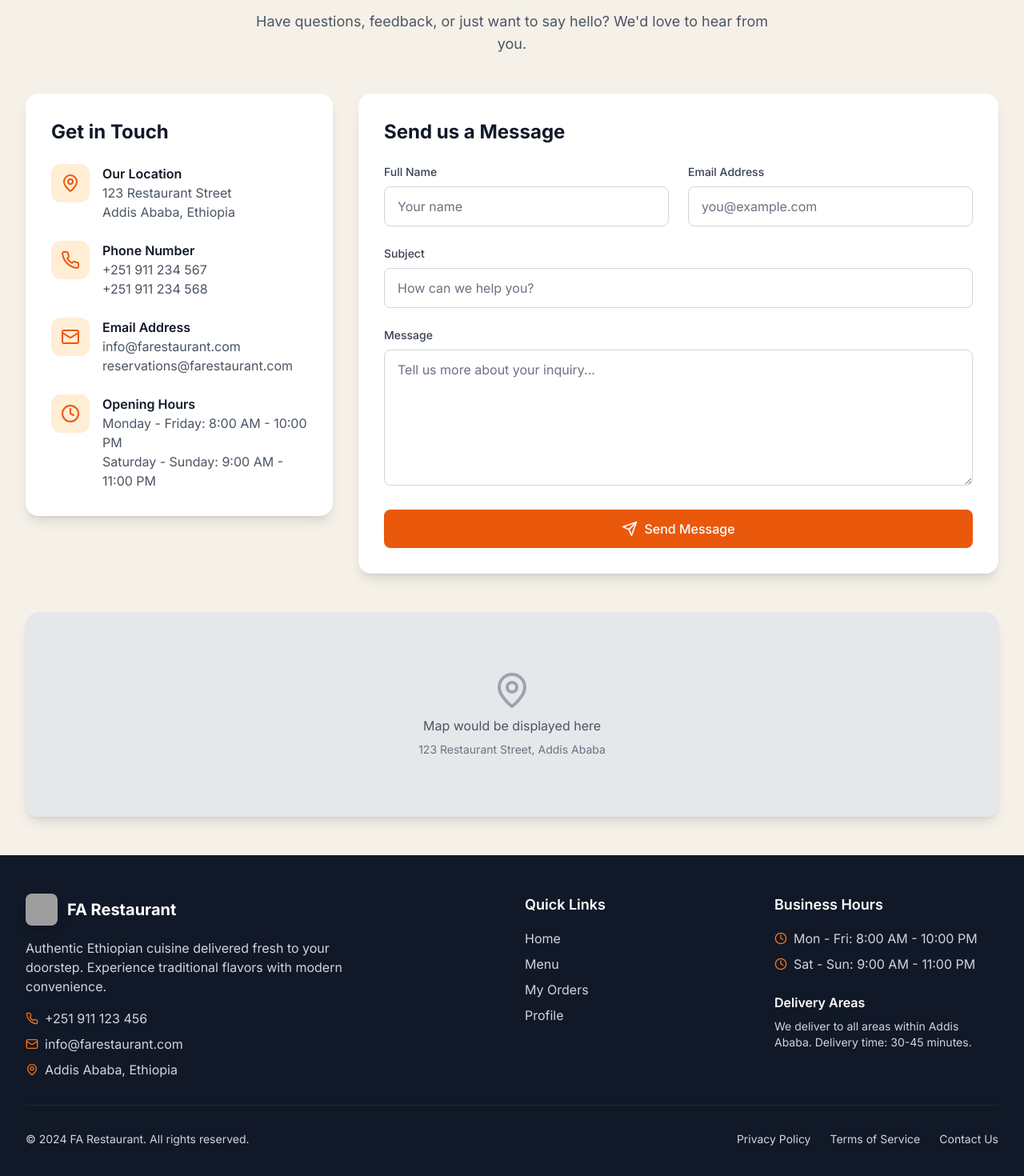
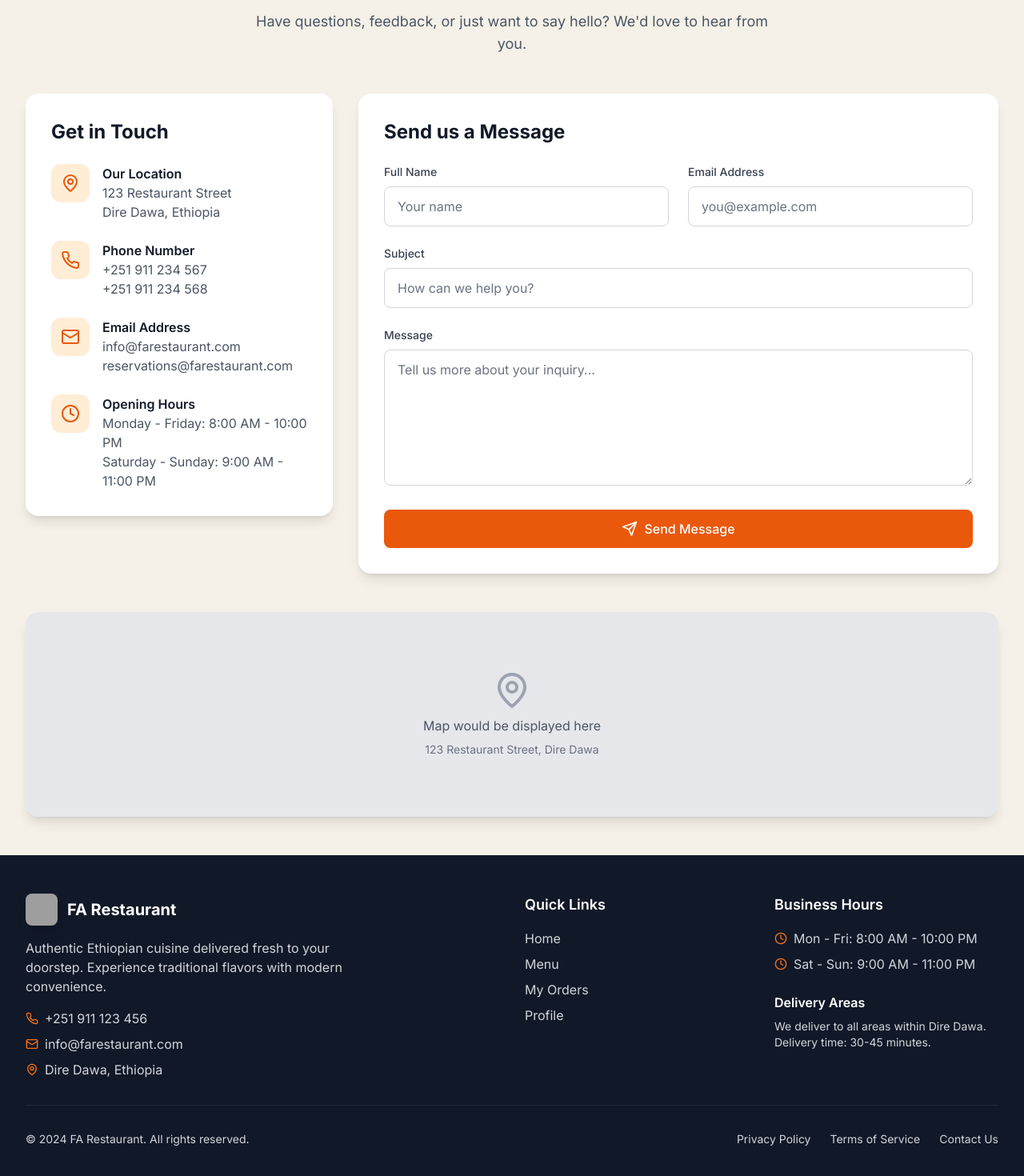
Before and after one commit to firisha2504/E-Commerce, a React (Vite) app in the folder frontend/: page /contact in a window 1280 px wide. Shown: the part 156-1626 px from the top of the page at 80% size. Built offline with nearby package versions, Linux system fonts and the light colour scheme; no server answers; grey boxes are pictures that could not be loaded.

Commit message:
another one

```diff
--- a/frontend/src/components/layout/Footer.jsx
+++ b/frontend/src/components/layout/Footer.jsx
@@ -45,7 +45,7 @@ const Footer = () => {
               </div>
               <div className="flex items-center space-x-2">
                 <MapPin size={16} className="text-primary-500 dark:text-accent-400" />
-                <span className="text-gray-300">Addis Ababa, Ethiopia</span>
+                <span className="text-gray-300">Dire Dawa, Ethiopia</span>
               </div>
             </div>
           </div>
@@ -94,7 +94,7 @@ const Footer = () => {
             <div className="mt-6">
               <h4 className="font-semibold mb-2">Delivery Areas</h4>
               <p className="text-gray-300 text-sm">
-                We deliver to all areas within Addis Ababa.
+                We deliver to all areas within Dire Dawa.
                 Delivery time: 30-45 minutes.
               </p>
             </div>
--- a/frontend/src/pages/Contact.jsx
+++ b/frontend/src/pages/Contact.jsx
@@ -52,7 +52,7 @@ const Contact = () => {
                   <div>
                     <h3 className="font-semibold text-gray-900 dark:text-gray-100">Our Location</h3>
                     <p className="text-gray-600 dark:text-gray-400">123 Restaurant Street</p>
-                    <p className="text-gray-600 dark:text-gray-400">Addis Ababa, Ethiopia</p>
+                    <p className="text-gray-600 dark:text-gray-400">Dire Dawa, Ethiopia</p>
                   </div>
                 </div>
 
@@ -188,7 +188,7 @@ const Contact = () => {
             <div className="text-center">
               <MapPin className="w-12 h-12 text-gray-400 dark:text-gray-500 mx-auto mb-2" />
               <p className="text-gray-600 dark:text-gray-400">Map would be displayed here</p>
-              <p className="text-sm text-gray-500 dark:text-gray-500 mt-2">123 Restaurant Street, Addis Ababa</p>
+              <p className="text-sm text-gray-500 dark:text-gray-500 mt-2">123 Restaurant Street, Dire Dawa</p>
             </div>
           </div>
         </div>
--- a/frontend/src/pages/Reservations.jsx
+++ b/frontend/src/pages/Reservations.jsx
@@ -234,7 +234,7 @@ const Reservations = () => {
                 <div>
                   <p className="font-medium text-gray-900 dark:text-gray-100 mb-1">Location</p>
                   <p className="text-gray-600 dark:text-gray-400">123 Restaurant Street</p>
-                  <p className="text-gray-600 dark:text-gray-400">Addis Ababa, Ethiopia</p>
+                  <p className="text-gray-600 dark:text-gray-400">Dire Dawa, Ethiopia</p>
                 </div>
                 <div>
                   <p className="font-medium text-gray-900 dark:text-gray-100 mb-1">Contact</p>
--- a/frontend/src/pages/admin/Customers.jsx
+++ b/frontend/src/pages/admin/Customers.jsx
@@ -118,7 +118,7 @@ const AdminCustomers = () => {
         name: 'Demo Customer 2',
         email: 'demo2@example.com',
         phone: '+251911222222',
-        address: '456 Demo Ave, Addis Ababa',
+        address: '456 Demo Ave, Dire Dawa',
         joinDate: '2024-02-20',
         totalOrders: 1,
         totalSpent: 45,
```
Also changed, not shown: 1 other file (tests, documents, lock files or other folders).
